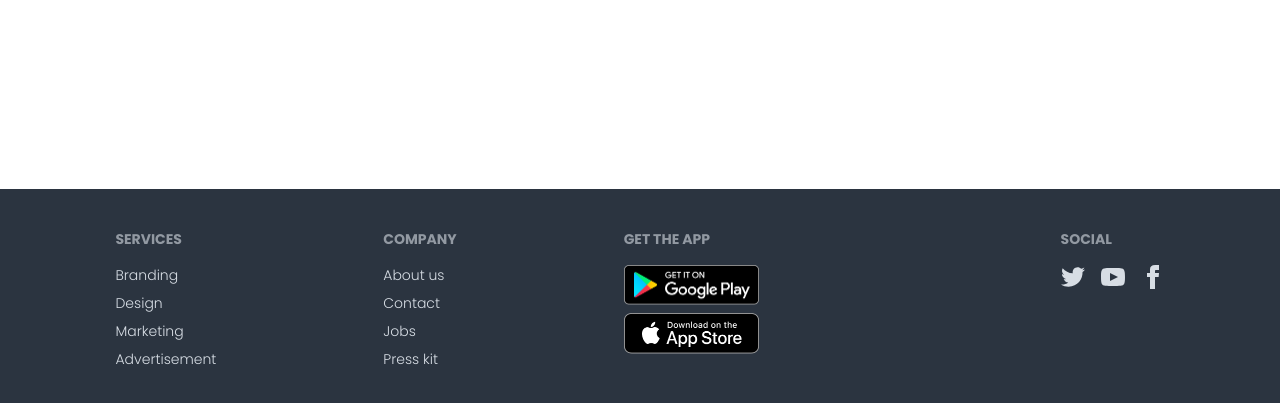
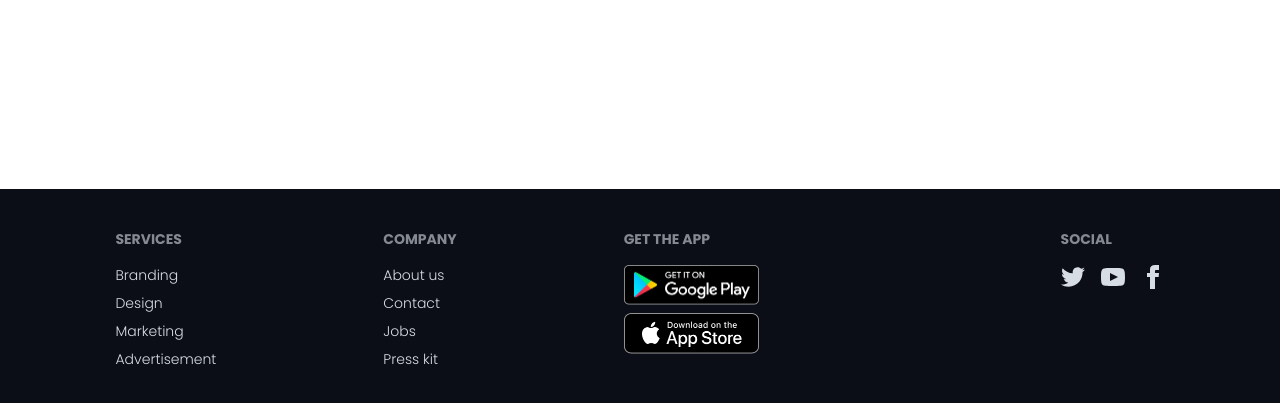
Before and after one commit to MostafizurRahman199/bike_zone_daisy_ui, a website: page index.html in a window 1280 px wide. Shown: the part 3076-3479 px from the top of the page. Drawn offline with nearby package versions, Linux system fonts and the light colour scheme.

Commit message:
footer section done

```diff
--- a/index.html
+++ b/index.html
@@ -442,7 +442,7 @@
     </main>
 
     <footer>
-      <footer class="footer bg-neutral text-neutral-content p-10 flex flex-wrap justify-center items-center sm:flex sm:justify-around sm:items-start mx-auto">
+      <footer class="footer bg-[#0B0D17] text-neutral-content p-10 flex flex-wrap justify-center items-center sm:flex sm:justify-around sm:items-start mx-auto">
         <nav>
           <h6 class="footer-title">Services</h6>
           <a class="link link-hover">Branding</a>
```
